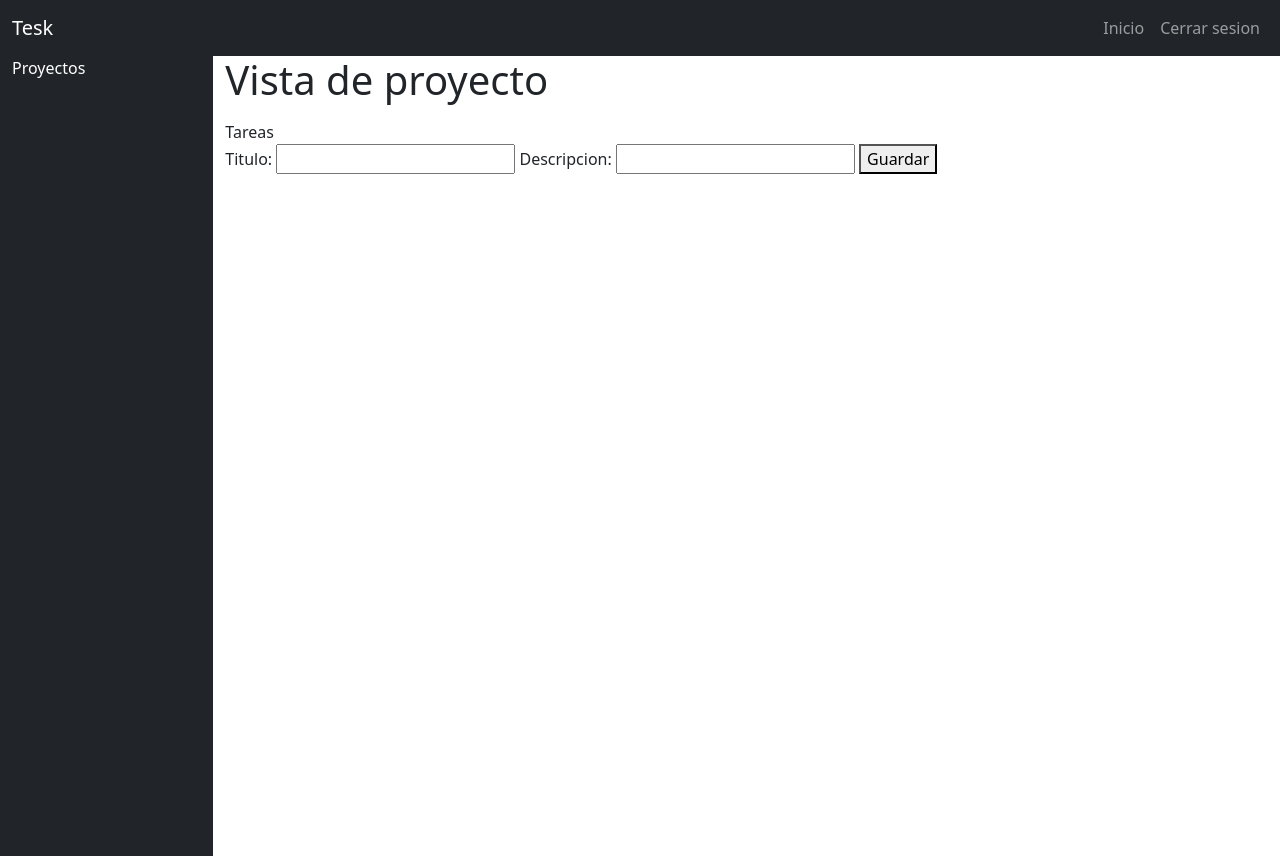
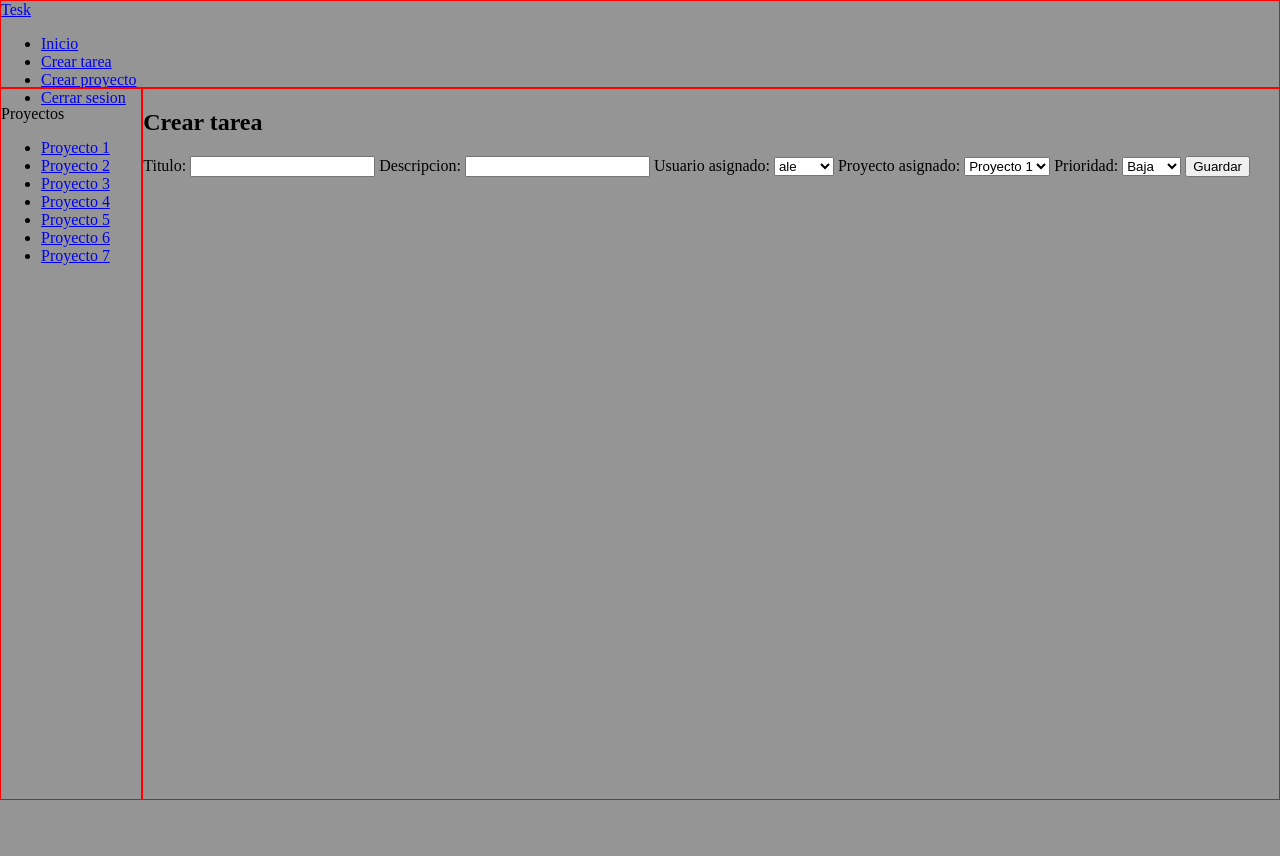
Before and after one commit to alemontanez/tesk, a Django app: page /task/create/ in a window 1280 px wide. After the commit the page ends 800 px from the top, so only its background shows below. Run offline with Django 4.2, Linux system fonts and the light colour scheme; a user stored in the database is signed in; data comes from the database, SQL or seed files in the repository; both versions use the stored data as it was after the commit.

Commit message:
se la funcionalidad de crear tareas

```diff
--- a/myapp/forms.py
+++ b/myapp/forms.py
@@ -4,7 +4,7 @@ from .models import Task, Project
 class CreateTask(ModelForm):
     class Meta:
         model = Task
-        fields = ['title', 'description']
+        fields = ['title', 'description', 'user', 'project', 'priority']
 
 class CreateProject(ModelForm):
     class Meta:
--- a/myapp/models.py
+++ b/myapp/models.py
@@ -19,7 +19,7 @@ class Task(models.Model):
     title = models.CharField(max_length = 100)
     description = models.TextField(blank = True)
     created = models.DateTimeField(auto_now_add = True)
-    datecompleted = models.DateTimeField(null = True)
+    datecompleted = models.DateTimeField(null = True, blank = True)
     user = models.ForeignKey(User, on_delete = models.DO_NOTHING)
     project = models.ForeignKey(Project, on_delete = models.CASCADE, default = None)
     priority = models.ForeignKey(Priority, on_delete = models.DO_NOTHING, default = None)
--- a/myapp/static/styles/styles.css
+++ b/myapp/static/styles/styles.css
@@ -1,4 +1,4 @@
-/* body {
+body {
 	padding: 0;
 	margin: 0;
 	box-sizing: border-box;
@@ -26,4 +26,4 @@
 .main_container {
 	border: 1px solid red;
 	grid-area: main;
-} */
+}
--- a/myapp/templates/create_task.html
+++ b/myapp/templates/create_task.html
@@ -1,6 +1,19 @@
-{% extends 'main_section.html' %}
+{% extends 'layouts/base.html' %}
+
+{% block view %}
+<p>Proyectos</p>
+<ul>
+    {% for project in projects %}
+    <li>
+        <a href="{% url 'main_section' project.id %}">{{project.title}}</a>
+    </li>
+    {% endfor %}
+</ul>
+{% endblock %}
 
 {% block create_task %}
+<h1>Crear tarea</h1>
+{{error}}
 <form action="" method="POST">
     {% csrf_token %}
     <label for="id_title">Titulo:</label>
@@ -9,6 +22,27 @@
     <label for="id_description">Descripcion:</label>
     <input type="text" name='description' id="id_description" required>
 
+    <label for="id_user">Usuario asignado:</label>
+    <select name="user" id="id_user">
+        {% for user in users %}
+        <option value="{{ user.id }}">{{user.username}}</option>
+        {% endfor %}
+    </select>
+
+    <label for="id_project">Proyecto asignado:</label>
+    <select name="project" id="id_project">
+        {% for project in projects %}
+        <option value="{{ project.id }}">{{project.title}}</option>
+        {% endfor %}
+    </select>
+
+    <label for="id_priority">Prioridad:</label>
+    <select name="priority" id="id_priority">
+        {% for priority in prioritys %}
+        <option value="{{ priority.id }}">{{priority.prio}}</option>
+        {% endfor %}
+    </select>
+
     <button>Guardar</button>
 </form>
 {% endblock %}
--- a/myapp/templates/layouts/base.html
+++ b/myapp/templates/layouts/base.html
@@ -5,53 +5,61 @@
         <meta charset="UTF-8" />
         <meta name="viewport" content="width=device-width, initial-scale=1.0" />
         <title>Tesk</title>
-        <link rel="stylesheet" href="https://cdn.jsdelivr.net/npm/bootstrap@5.3.2/dist/css/bootstrap.min.css" />
-        <script src="https://cdn.jsdelivr.net/npm/bootstrap@5.3.2/dist/js/bootstrap.bundle.min.js"></script>
+        <link rel="stylesheet" href="../../static/styles/styles.css">
     </head>
 
-    <body>
-        <header>
-            <nav class="navbar navbar-expand-lg bg-dark navbar-dark fixed-top">
-                <div class="container-fluid">
-                    <a class="navbar-brand">Tesk</a>
-                    <button class="navbar-toggler" type="button" data-bs-toggle="collapse" data-bs-target="#navbarNav" aria-controls="navbarNav" aria-expanded="false" aria-label="Toggle navigation">
-                        <span class="navbar-toggler-icon"></span>
-                    </button>
-                    <div class="collapse navbar-collapse justify-content-end" id="navbarNav">
-                        <ul class="navbar-nav">
+    <body style="background-color: #959595;">
+        <section class="container">
+            <header class="navbar_container">
+                <nav>
+                    <a href="#">Tesk</a>
+                    <ul>
                         <!-- Condicion para saber si el usuario esta autenticado o no -->
                         <!-- Si esta autenticado, muestra el link a "Proyectos" y el boton para cerrar sesion. -->
                         {% if user.is_authenticated %}
-                            <li class="nav-item">
-                                <a href="/home" class="nav-link">Inicio</a>
+                        <li>
+                            <a href="/home">Inicio</a>
                         </li>
-                            <li class="nav-item">
-                                <a href="/logout" class="nav-link">Cerrar sesion</a>
+                        <li>
+                            <a href="/task/create">Crear tarea</a>
+                        </li>
+                        <li>
+                            <a href="/project/create">Crear proyecto</a>
+                        </li>
+                        <li>
+                            <a href="/logout">Cerrar sesion</a>
                         </li>
                         <!-- Si no esta autenticado, van a aparecer las opciones de "Registrar usuario" y/o "Iniciar sesion" -->
                         {% else %}
-                            <li class="nav-item">
-                                <a href="/" class="nav-link">Inicio</a>
+                        <li>
+                            <a href="/">Inicio</a>
                         </li>
-                            <li class="nav-item">
-                                <a href="/login" class="nav-link">Iniciar sesion</a>
+                        <li>
+                            <a href="/login">Iniciar sesion</a>
                         </li>
-                            <li class="nav-item">
-                                <a href="/register" class="nav-link">Registrar usuario</a>
+                        <li>
+                            <a href="/register">Registrar usuario</a>
                         </li>
                         {% endif %}
                     </ul>
-                    </div>
-                </div>
                 </nav>
             </header>
-        <section class="container-fluid" style="padding-top: 56px;">
+            <aside class="aside_container">
+                {% block home %}
+                {% endblock %}
                 {% block view %}
                 {% endblock %}
-            <article>
+            </aside>
+            <main class="main_container">
+                {% block home_view %}
+                {% endblock %}
                 {% block content %}
                 {% endblock %}
-            </article>
+                {% block create_project %}
+                {% endblock %}
+                {% block create_task %}
+                {% endblock %}
+            </main>
         </section>
     </body>
 
--- a/myapp/templates/main_section.html
+++ b/myapp/templates/main_section.html
@@ -1,9 +1,6 @@
 {% extends 'layouts/base.html' %}
 
 {% block view %}
-
-<article class="row">
-    <aside class="col-2 bg-dark text-white min-vh-100">
 <p>Proyectos</p>
 <ul>
     {% for project in projects %}
@@ -12,11 +9,12 @@
     </li>
     {% endfor %}
 </ul>
-    </aside>
-    <div class="col-10">
-        <h1>Vista de proyecto</h1>
-        <p>{{project.title}}</p>
-        Tareas
+{% endblock %}
+
+
+{% block content %}
+<h1>{{project.title}}</h1>
+<p>Tareas</p>
 {% for task in tasks %}
 <ul>
     <li>
@@ -28,11 +26,8 @@
     </li>
 </ul>
 {% endfor %}
+
 {% block create_task %}
 {% endblock %}
-        {% block create_project %}
-        {% endblock %}
-    </div>
-</article>
 
 {% endblock %}
--- a/myapp/views.py
+++ b/myapp/views.py
@@ -1,4 +1,5 @@
 # Modulos
+from django.http import HttpResponseBadRequest
 from django.shortcuts import get_object_or_404, redirect, render
 from django.contrib.auth.forms import UserCreationForm
 from django.contrib.auth.models import User
@@ -6,7 +7,7 @@ from django.contrib.auth import login, logout, authenticate
 from django.contrib.auth.decorators import login_required
 from django.db import IntegrityError
 
-from .models import Project, Task
+from .models import Priority, Project, Task
 from .forms import CreateTask, CreateProject
 
 """
@@ -20,7 +21,8 @@ Pagina de inicio (usuario)
 """
 @login_required
 def home(request):
-    return render(request, "home.html")
+    projects = Project.objects.all()
+    return render(request, "home.html", {'projects': projects,})
 
 """
 Funcion para registrar a los nuevos usuario
@@ -84,25 +86,40 @@ Funcion para crear las tareas
 """
 @login_required
 def create_task(request):
+    projects = Project.objects.all()
+    users = User.objects.all()
+    priority = Priority.objects.all()
+
     if request.method == 'GET':
         return render(request, 'create_task.html', {
-            'form': CreateTask
+            'form': CreateTask,
+            'users': users,
+            'projects': projects,
+            'prioritys': priority,
         })
     else:
-        form = CreateTask(request.POST)
-        new_task = form.save(commit=False)
-        new_task.user = request.user
-        new_task.save()
-        return redirect('proyectos')
+        try:
+            form = CreateTask(request.POST)
+            new_task = form.save(commit=False)
+            new_task.user = request.user
+            new_task.save()
+            return redirect('home')
+        except ValueError:
+            return render(request, 'create_task.html', {
+                'form': CreateTask,
+                'error': 'Por favor ingrese informacion valida'
+            })
 
 """
 Funcion para crear los proyectos
 """
 @login_required
 def create_project(request):
+    projects = Project.objects.all()
     if request.method == 'GET':
         return render(request, 'create_project.html', {
-            'form': CreateProject
+            'form': CreateProject,
+            'projects': projects,
         })
     else:
         form = CreateProject(request.POST)
@@ -111,21 +128,15 @@ def create_project(request):
         new_project.save()
         return redirect("home")
 
+
 """
 Funcion para ver la vista detallada de cada proyecto
 """
 @login_required
 def main_section(request, project_id):
-
     projects = Project.objects.all()
-
     project = get_object_or_404(Project, pk = project_id)
-
     tasks = Task.objects.filter(project_id = project_id)
-
-
-
-
     return render(request, "main_section.html", {
         'project': project,
         'projects': projects,
```
Also changed, not shown: myapp/templates/create_project.html (+14 -2 lines), myapp/templates/home.html (+12 -2 lines), db.sqlite3, myapp/migrations/0005_alter_task_datecompleted.py (added). Lines whose indentation alone changed are shown as unchanged.
